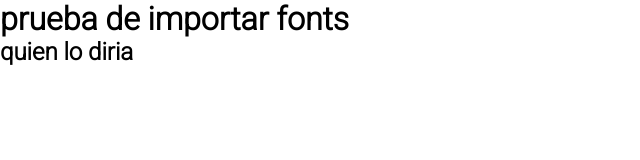
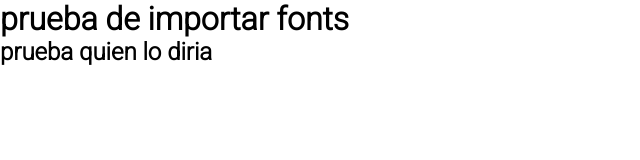
Before and after one commit to arnireb/claseGit, a plain HTML site: page index.html in a window 1280 px wide. Shown: the whole page, without its empty margins (0-640 px from the left). Drawn offline with Linux system fonts and the light colour scheme.

Commit message:
Agrego jpg

```diff
--- a/index.html
+++ b/index.html
@@ -9,6 +9,6 @@
 </head>
 <body>
     <h1>prueba de importar fonts</h1>
-    <h2>quien lo diria</h2>
+    <h2>prueba quien lo diria</h2>
 </body>
 </html>
```
Also changed, not shown: assets/Diseño de Elisa primer intento.jpg (added).
